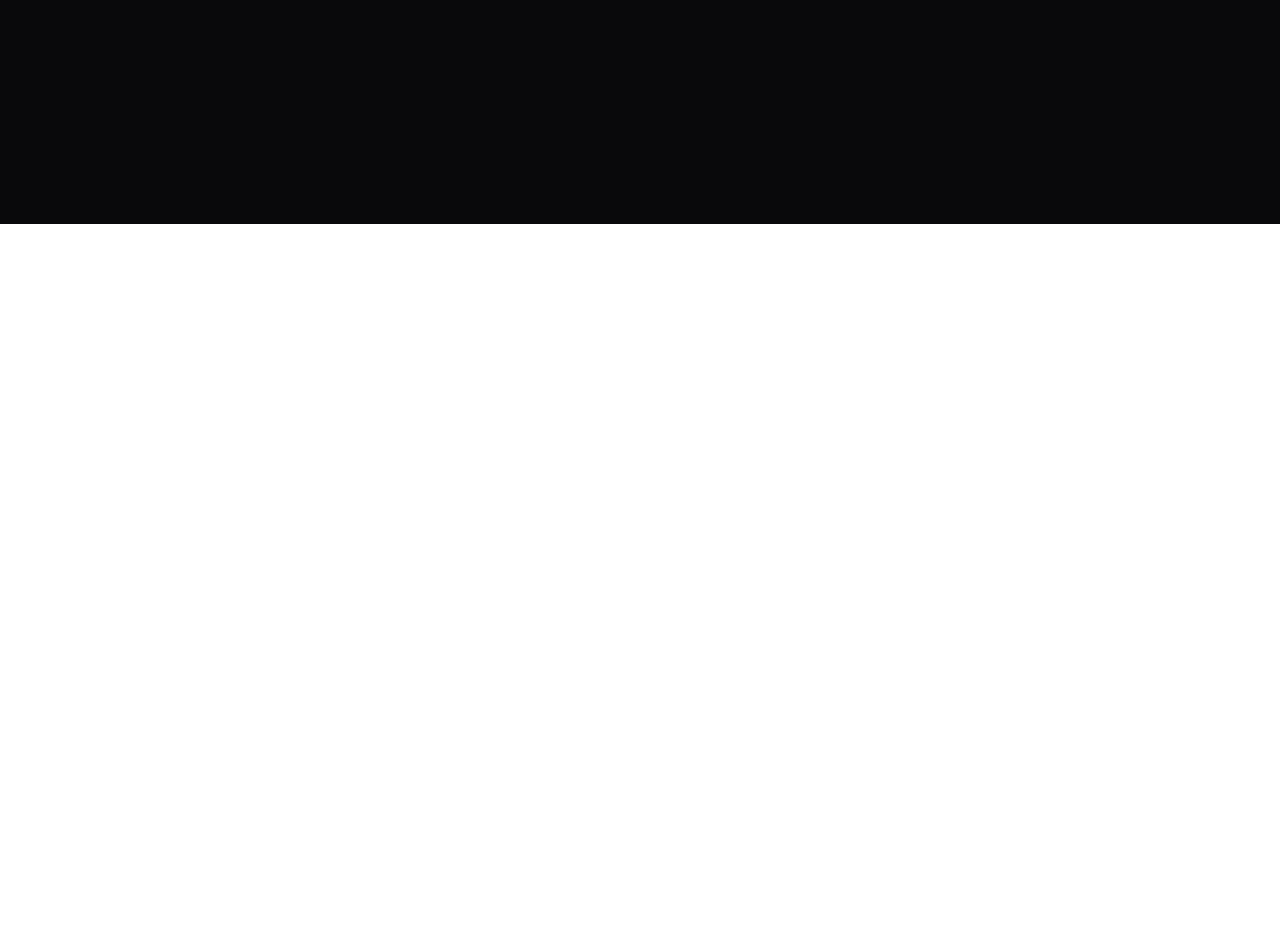
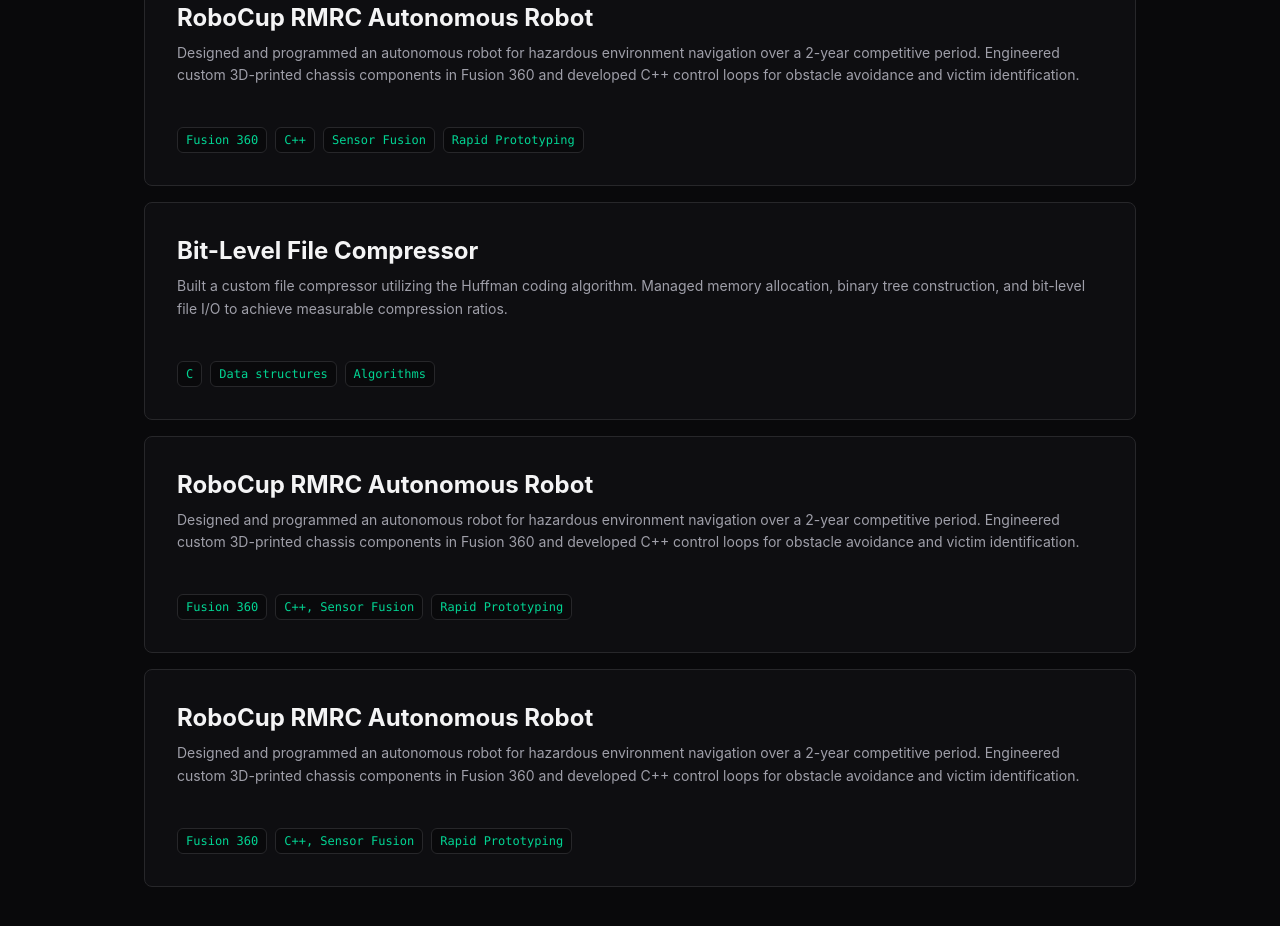
Before and after one commit to TranRobi/portfolio, a Vue app in the folder frontend/: page /projects in a window 1280 px wide. Shown: the part 640-1566 px from the top of the page. Before the commit the page ends 864 px from the top, so only its background shows below. Built offline with nearby package versions, Linux system fonts and the light colour scheme; the HTML template or start-up script is replaced by a standard one.

Commit message:
added looped animation

```diff
--- a/frontend/src/assets/main.css
+++ b/frontend/src/assets/main.css
@@ -16,3 +16,22 @@
     }
   }
 }
+
+@theme {
+  /* Define the animation: 10s duration, linear speed (constant pace), looping infinitely */
+  --animate-marquee-lr: marquee-lr 10s linear infinite;
+
+  /*
+    Because we will double the content (making it 200% wide),
+    translating it by -50% shifts it exactly one "content block" to the left.
+    Moving it to 0% creates the left-to-right motion.
+  */
+  @keyframes marquee-lr {
+    0% {
+      transform: translateX(-50%);
+    }
+    100% {
+      transform: translateX(0%);
+    }
+  }
+}
--- a/frontend/src/components/Card.vue
+++ b/frontend/src/components/Card.vue
@@ -7,7 +7,7 @@ const props = defineProps({
 </script>
 <template>
   <article
-    class="transform hover:scale-110 flex flex-col border border-zinc-800 bg-zinc-900/40 p-6 md:p-8 rounded-lg hover:border-emerald-500/50 transition-colors group"
+    class="transform hover:scale-110 flex flex-col border border-zinc-800 bg-zinc-900/40 p-6 md:p-8 rounded-lg hover:border-emerald-500/50 transition-colors group m-4"
   >
     <div class="mb-4">
       <h2
--- a/frontend/src/views/HomeView.vue
+++ b/frontend/src/views/HomeView.vue
@@ -8,7 +8,7 @@
     class="min-h-screen bg-zinc-950 text-zinc-100 font-sans selection:bg-emerald-500 selection:text-white"
   >
     <!-- HERO SECTION -->
-    <section class="max-w-5xl mx-auto px-6 pt-32 pb-20 flex flex-col justify-center min-h-[70vh]">
+    <section class="max-w-5xl mx-auto px-6 pt-24 pb-20 flex flex-col justify-center min-h-[70vh]">
       <!-- Monospace eyebrow text -->
       <p class="text-emerald-400 font-mono text-sm md:text-base mb-4 tracking-wider uppercase">
         {{ $t('home.systemInit') }}
@@ -49,7 +49,7 @@
     </section>
 
     <!-- COMPETENCY GRID -->
-    <section class="max-w-5xl mx-auto px-6 pb-32">
+    <section class="max-w-5xl mx-auto px-6 pb-32 w-full overflow-hidden py-4">
       <!-- Grid layout: 1 column on mobile, 3 columns on desktop -->
       <div class="grid grid-cols-1 md:grid-cols-3 gap-6">
         <!-- Card 1 -->
@@ -83,6 +83,35 @@
           <p class="font-mono text-xs text-emerald-400">Vue 3, Tailwind, Node.js, Spring Boot</p>
         </div>
       </div>
+      <div
+        class="mt-6 flex w-[200%] animate-[marquee-lr_10s_linear_infinite] hover:[animation-play-state:paused]"
+      >
+        <!-- Content Block 1 -->
+        <div class="flex w-1/2 justify-around items-center">
+          <span class="text-xl font-bold">🚀 Fast</span>
+          <span class="text-xl font-bold">🔒 Secure</span>
+          <span class="text-xl font-bold">⚡️ Reliable</span>
+        </div>
+
+        <!-- Content Block 2 (Duplicate) -->
+        <div class="flex w-1/2 justify-around items-center">
+          <span class="text-xl font-bold">🚀 Fast</span>
+          <span class="text-xl font-bold">🔒 Secure</span>
+          <span class="text-xl font-bold">⚡️ Reliable</span>
+        </div>
+        <!-- Content Block 2 (Duplicate) -->
+        <div class="flex w-1/2 justify-around items-center">
+          <span class="text-xl font-bold">🚀 Fast</span>
+          <span class="text-xl font-bold">🔒 Secure</span>
+          <span class="text-xl font-bold">⚡️ Reliable</span>
+        </div>
+        <!-- Content Block 2 (Duplicate) -->
+        <div class="flex w-1/2 justify-around items-center">
+          <span class="text-xl font-bold">🚀 Fast</span>
+          <span class="text-xl font-bold">🔒 Secure</span>
+          <span class="text-xl font-bold">⚡️ Reliable</span>
+        </div>
+      </div>
     </section>
   </main>
 </template>
--- a/frontend/src/views/ProjectsView.vue
+++ b/frontend/src/views/ProjectsView.vue
@@ -23,7 +23,7 @@ import Card from '@/components/Card.vue'
       </p>
 
       <!-- Projects Grid -->
-      <div class="grid grid-cols-1 md:grid-cols-2 gap-6">
+      <div class="">
         <Card
           title="Industrial Systems Integration"
           desc="Automated a 6-axis industrial robotic arm synchronized with a secondary rotator plate.
@@ -31,7 +31,29 @@ import Card from '@/components/Card.vue'
               asynchronous hardware actuation."
           :tech="['Lua', 'Computer Vision', 'Multi-Axis Kinematics']"
         />
-        <Card />
+        <Card
+          title="RoboCup RMRC Autonomous Robot"
+          desc="Designed and programmed an autonomous robot for hazardous environment navigation over a 2-year competitive period.
+                Engineered custom 3D-printed chassis components in Fusion 360 and developed C++ control loops for obstacle avoidance and victim identification."
+          :tech="['Fusion 360', ' C++', 'Sensor Fusion', 'Rapid Prototyping']"
+        />
+        <Card
+          title="Bit-Level File Compressor"
+          desc="Built a custom file compressor utilizing the Huffman coding algorithm. Managed memory allocation, binary tree construction, and bit-level file I/O to achieve measurable compression ratios."
+          :tech="['C', 'Data structures', 'Algorithms']"
+        />
+        <Card
+          title="RoboCup RMRC Autonomous Robot"
+          desc="Designed and programmed an autonomous robot for hazardous environment navigation over a 2-year competitive period.
+                Engineered custom 3D-printed chassis components in Fusion 360 and developed C++ control loops for obstacle avoidance and victim identification."
+          :tech="['Fusion 360', ' C++, Sensor Fusion', 'Rapid Prototyping']"
+        />
+        <Card
+          title="RoboCup RMRC Autonomous Robot"
+          desc="Designed and programmed an autonomous robot for hazardous environment navigation over a 2-year competitive period.
+                Engineered custom 3D-printed chassis components in Fusion 360 and developed C++ control loops for obstacle avoidance and victim identification."
+          :tech="['Fusion 360', ' C++, Sensor Fusion', 'Rapid Prototyping']"
+        />
       </div>
     </div>
   </main>
```
